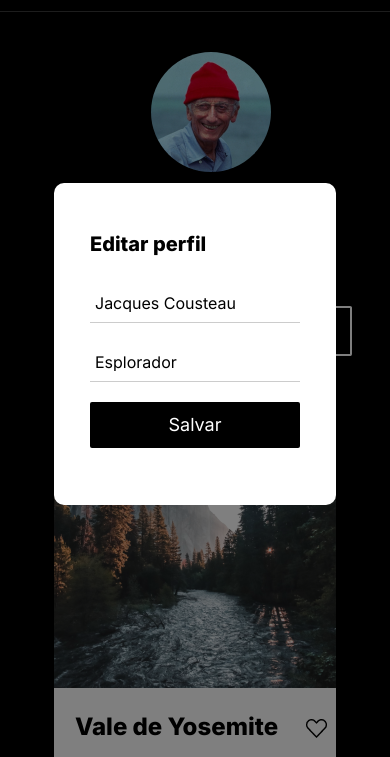
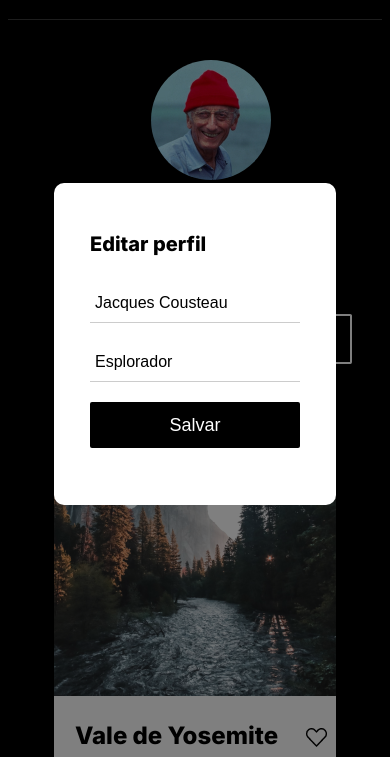
Before and after one commit to RGCosta404/web_project_around, a plain HTML site: page index.html in a window 390 px wide. Both pictures are taken after a click on the button 316 px from the left and 305 px from the top of the page. Shown: the part 78-835 px from the top of the page. Drawn offline with nearby package versions, Linux system fonts and the light colour scheme; files whose address does not match are found by name.

Commit message:
error fixing

```diff
--- a/blocks/body.css
+++ b/blocks/body.css
@@ -1,3 +1,4 @@
 body {
     background-color: #000;
+    font-family: "Inter", sans-serif;
 }
--- a/blocks/popup.css
+++ b/blocks/popup.css
@@ -1,4 +1,4 @@
-.pop-up {
+.popup {
     font-family: "inter";
     background-color: rgba(0, 0, 0, 0.5);
     position: fixed;
@@ -14,7 +14,7 @@
     display: none;
 }
 
-.pop-up__container {
+.popup__container {
     background-color: #fff;
     border-radius: 10px;
     width: 430px;
@@ -24,7 +24,7 @@
     position: relative;
 }
 
-.pop-up__close {
+.popup__close {
     position: absolute;
     background-color: transparent;
     background-image: url(../images/Close_Icon.png);
@@ -39,7 +39,8 @@
     right: -40px;
 }
 
-.pop-up__title {
+.popup__title {
+    font-family: "Inter";
     font-size: 24px;
     line-height: 100%;
     font-weight: 900;
@@ -47,21 +48,21 @@
     width: 330px;
 }
 
-.pop-up__form {
+.popup__form {
     display: flex;
     flex-direction: column;
     gap: 20px;
     margin-top: 27px;
 }
 
-.pop-up__input {
+.popup__input {
     border: none;
     border-bottom: 1px solid #ccc;
     padding: 10px 5px;
     font-size: 16px;
 }
 
-.pop-up__submit {
+.popup__submit {
     background-color: #000;
     color: #fff;
     border: none;
@@ -73,24 +74,24 @@
     border-radius: 2px;
 }
 
-.pop-up__submit:hover {
+.popup__submit:hover {
     opacity: 0.8;
 }
 
 @media (max-width: 544px) {
-    .pop-up__container {
+    .popup__container {
         width: 282px;
         height: 322px;
         justify-content: center;
     }
 
-    .pop-up__close {
+    .popup__close {
         width: 26px;
         height: 322px;
         right: 0;
     }
 
-    .pop-up__title {
+    .popup__title {
         font-size: 20px;
         width: 100%;
     }
--- a/blocks/profile.css
+++ b/blocks/profile.css
@@ -33,6 +33,9 @@
     font-size: 42px;
     line-height: 48px;
     margin: 0;
+    white-space: nowrap;
+    overflow: hidden;
+    text-overflow: ellipsis;
 }
 
 .profile__edit {
@@ -61,9 +64,12 @@
     margin: 0;
     width: 100%;
     margin-top: 16px;
+    overflow: hidden;
+    text-overflow: ellipsis;
+    white-space: nowrap;
 }
 
-.profile__add {
+.content__add {
     max-width: 150px;
     height: 50px;
     width: 100%;
@@ -78,7 +84,7 @@
     margin: 0 auto;
 }
 
-.profile__add:hover {
+.content__add:hover {
     opacity: 0.6;
 }
 
@@ -119,7 +125,7 @@
         text-align: center;
     }
 
-    .profile__add {
+    .content__add {
         background-image: url("../images/Add_Button_m.png");
         max-width: 282px;
         height: 50px;
--- a/index.html
+++ b/index.html
@@ -29,7 +29,7 @@
             <button class="profile__edit" aria-label="Editar perfil" type="button"></button>
             <h2 class="profile__role">Esplorador</h2>
           </div>
-          <button class="profile__add" aria-label="Adicionar cards" type="button"></button>
+          <button class="content__add" aria-label="Adicionar cards" type="button"></button>
         </section>
         <section class="elements">
           <div class="elements__card">
@@ -92,26 +92,26 @@
         <p class="footer__copyright">&copy; 2025 Around The U.S.</p>
       </footer>
     </div>
-    <div class="pop-up" id="edit-pop-up">
-      <div class="pop-up__container">
-        <button class="pop-up__close" aria-label="Fechar"></button>
-        <h2 class="pop-up__title">Editar perfil</h2>
-        <form class="pop-up__form">
+    <div class="popup" id="edit-popup">
+      <div class="popup__container">
+        <button class="popup__close" aria-label="Fechar"></button>
+        <h2 class="popup__title">Editar perfil</h2>
+        <form class="popup__form">
           <input
             type="text"
-            class="pop-up__input"
+            class="popup__input"
             name="name"
             placeholder="Jacques Cousteau"
             required
           />
           <input
             type="text"
-            class="pop-up__input"
+            class="popup__input"
             name="role"
             placeholder="Explorador"
             required
           />
-          <button type="submit" class="pop-up__submit">Salvar</button>
+          <button type="submit" class="popup__submit">Salvar</button>
         </form>
       </div>
     </div>
--- a/scripts/index.js
+++ b/scripts/index.js
@@ -1,14 +1,14 @@
 
-let formElement = document.querySelector('.pop-up__form');
-let editButton = document.querySelector('.profile__edit');
-let closeButton = document.querySelector('.pop-up__close');
-let popup = document.querySelector('#edit-pop-up');
+const formElement = document.querySelector('.popup__form');
+const editButton = document.querySelector('.profile__edit');
+const closeButton = document.querySelector('.popup__close');
+const popup = document.querySelector('#edit-popup');
 
-let profileName = document.querySelector('.profile__name');
-let profileRole = document.querySelector('.profile__role');
+const profileName = document.querySelector('.profile__name');
+const profileRole = document.querySelector('.profile__role');
 
-let nameInput = document.querySelector('.pop-up__input[name="name"]');
-let roleInput = document.querySelector('.pop-up__input[name="role"]');
+const nameInput = document.querySelector('.popup__input[name="name"]');
+const roleInput = document.querySelector('.popup__input[name="role"]');
 
 function openPopup() {
     nameInput.value = profileName.textContent;
@@ -26,8 +26,8 @@ function handleProfileFormSubmit(evt) {
     evt.preventDefault();
 
 
-   let nameValue = nameInput.value;
-   let roleValue = roleInput.value;
+   const nameValue = nameInput.value;
+   const roleValue = roleInput.value;
 
     profileName.textContent = nameValue;
     profileRole.textContent = roleValue;
```
Also changed, not shown: vendor/fonts/normalize.css (deleted), vendor/normalize.css (added).
